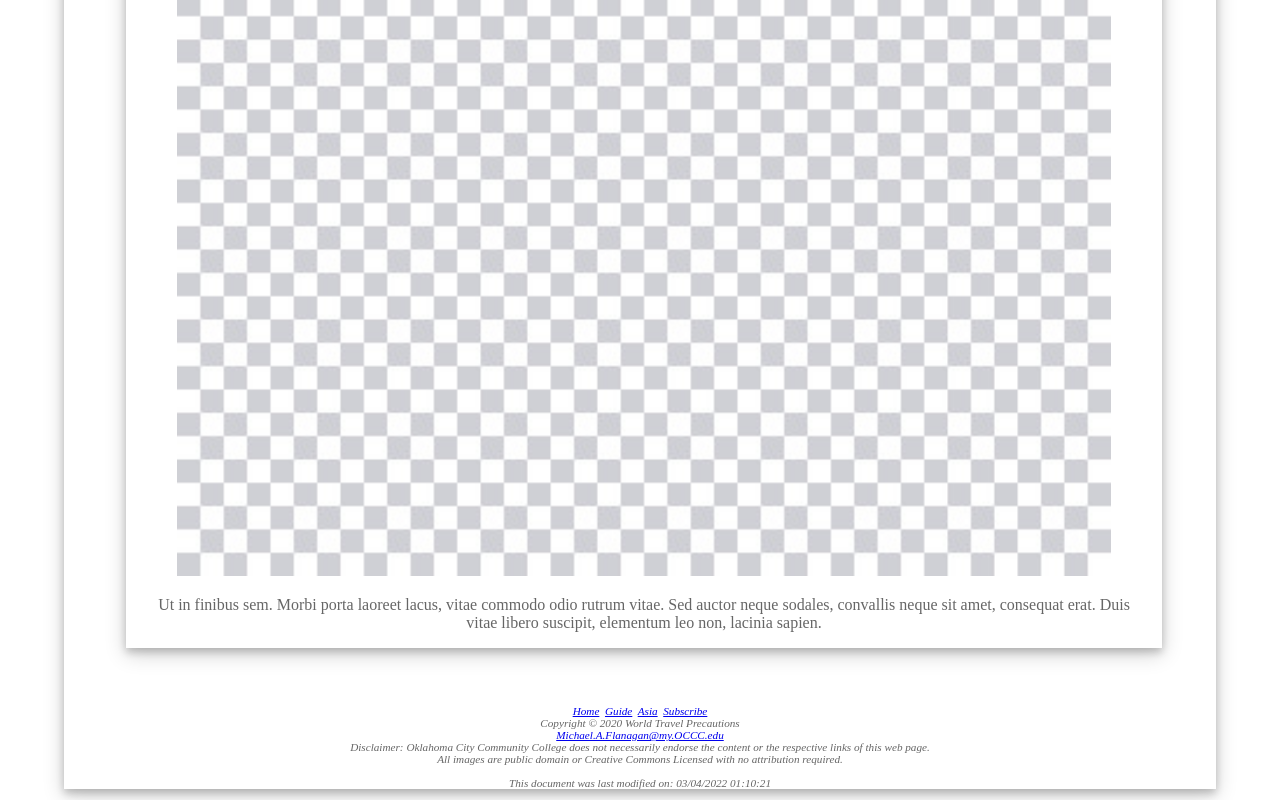
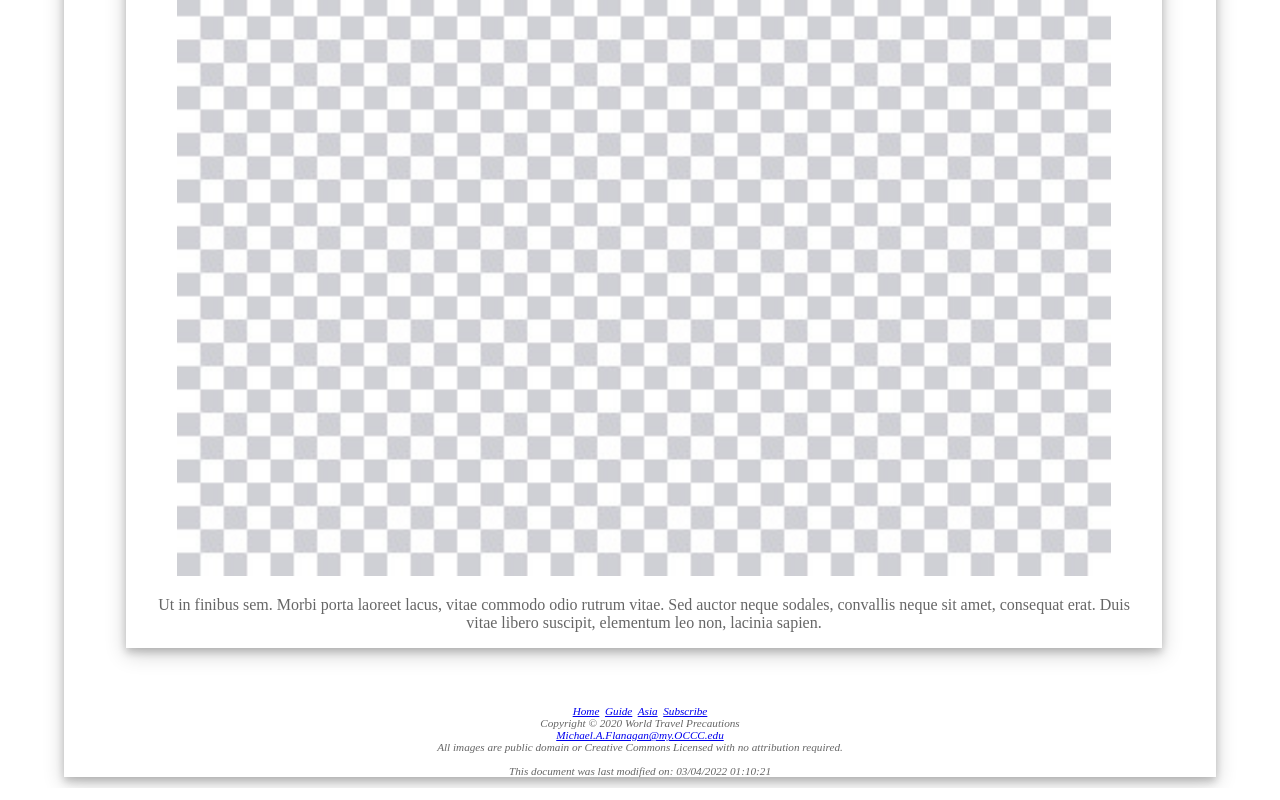
Before and after one commit to MFlanagan7/GlobalWeb, a plain HTML site: page GWTemplate.html in a window 1280 px wide. Shown: the part 2856-3656 px from the top of the page. Drawn offline with Linux system fonts and the light colour scheme.

Commit message:
Update GWTemplate.html

```diff
--- a/GWTemplate.html
+++ b/GWTemplate.html
@@ -62,7 +62,6 @@
                 <a href="mailto:michael.a.flanagan@my.occc.edu">Michael.A.Flanagan@my.OCCC.edu</a>
                 <br>
                 <script>
-                    document.write("Disclaimer: Oklahoma City Community College does not necessarily endorse the content or the respective links of this web page.<br>");
                     document.write("All images are public domain or Creative Commons Licensed with no attribution required.");
                     document.write("<p>This document was last modified on: ");
                     document.write(document.lastModified);
```
